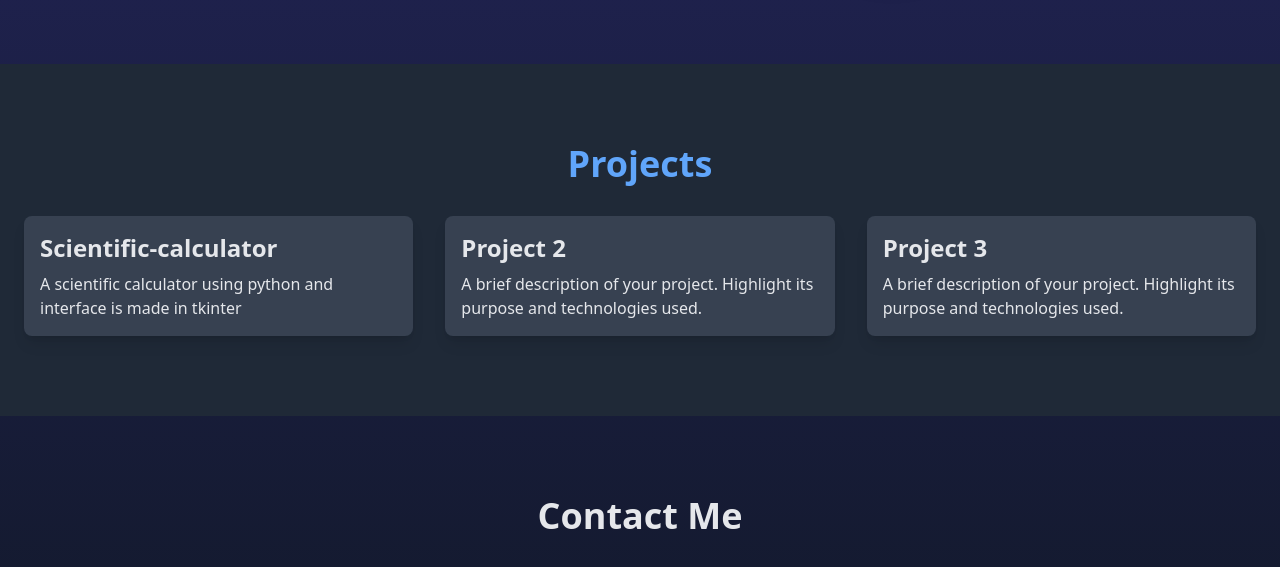
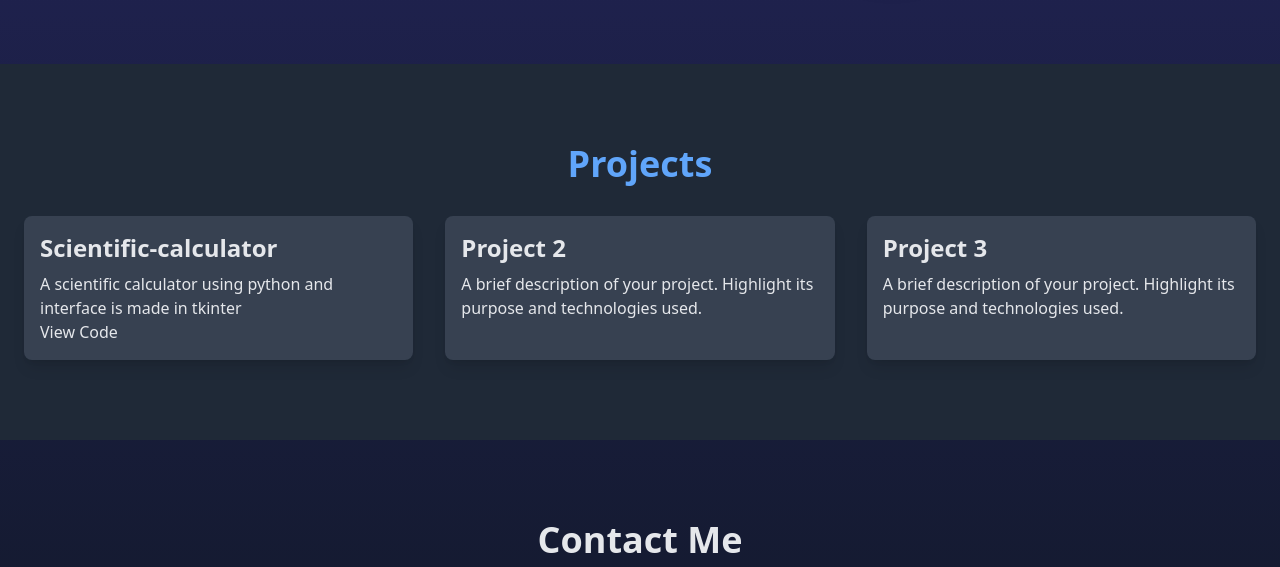
Before and after one commit to rikd69/portfolio, a plain HTML site: page index.html in a window 1280 px wide. Shown: the part 1136-1703 px from the top of the page. Drawn offline with nearby package versions, Linux system fonts and the light colour scheme; animation ran at ten frames a second.

Commit message:
Update index.html

```diff
--- a/index.html
+++ b/index.html
@@ -65,6 +65,7 @@
       <div class="bg-gray-700 p-4 rounded-lg shadow-lg">
         <h3 class="text-2xl font-semibold mb-2">Scientific-calculator</h3>
         <p>A scientific calculator using python and interface is made in tkinter</p>
+        <a herf="https://github.com/rikd69/scientific-calculator">View Code </a>
       </div>
       <div class="bg-gray-700 p-4 rounded-lg shadow-lg">
         <h3 class="text-2xl font-semibold mb-2">Project 2</h3>
```
